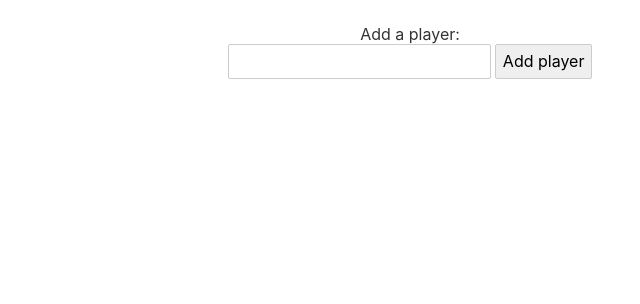
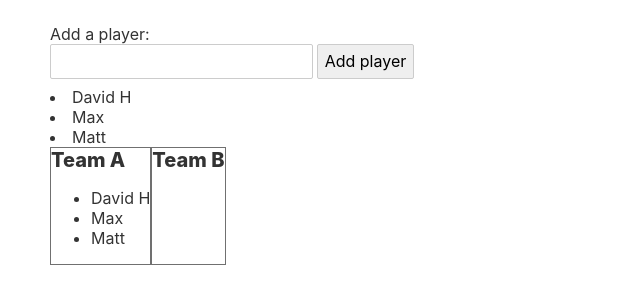
Before and after one commit to dlh89/ELO-teams, a Svelte app: page / in a window 1280 px wide. Shown: the top 304 px of the page, without its empty margins (230-870 px from the left). Built offline with nearby package versions, Linux system fonts and the light colour scheme.

Commit message:
Add Teams component

```diff
--- a/src/App.svelte
+++ b/src/App.svelte
@@ -1,8 +1,13 @@
 <script>
 	import AddPlayer from './AddPlayer.svelte';
 	import PlayerPool from './PlayerPool.svelte';
+	import Teams from './Teams.svelte';
 
-	let players = [];
+	let players = [
+		'David H',
+		'Max',
+		'Matt',
+	];
 
 	function handleSubmit(data) {
 		players = [...players, data.detail.name];
@@ -12,19 +17,19 @@
 <main>
 	<AddPlayer on:submit={handleSubmit} />
 	<PlayerPool bind:players={players} />
+	<Teams />
 </main>
 
 <style>
 	main {
-		text-align: center;
 		padding: 1em;
-		max-width: 240px;
+		max-width: 720px;
 		margin: 0 auto;
 	}
 
-	@media (min-width: 640px) {
+	/* @media (min-width: 640px) {
 		main {
 			max-width: none;
 		}
-	}
+	} */
 </style>
--- /dev/null
+++ b/src/Teams.svelte
@@ -0,0 +1,37 @@
+<script>
+
+</script>
+
+<div class="teams">
+	<div class="teams__team">
+		<div class="teams__label">Team A</div>
+		<div class="teams__playerbox">
+			<ul>
+				<li>David H</li>
+				<li>Max</li>
+				<li>Matt</li>
+			</ul>
+		</div>
+	</div>
+	<div class="teams__team">
+		<div class="teams__label">Team B</div>
+		<div class="teams__playerbox">
+
+		</div>
+	</div>
+</div>
+
+<style>
+	.teams {
+		display: flex;
+	}
+
+	.teams__team {
+		border: 1px solid #707070;
+	}
+
+	.teams__label {
+		font-size: 20px;
+		font-weight: 800;
+	}
+</style>
```
